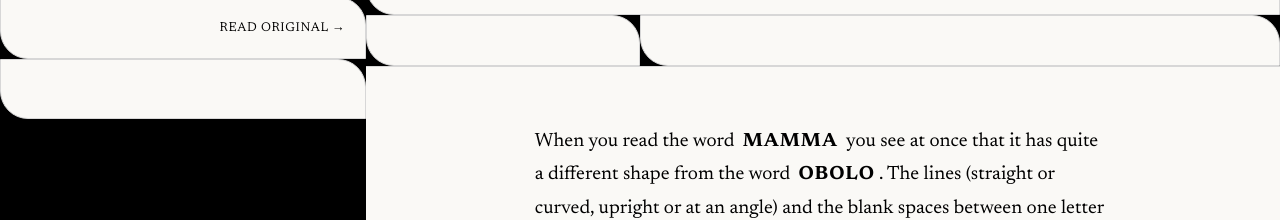
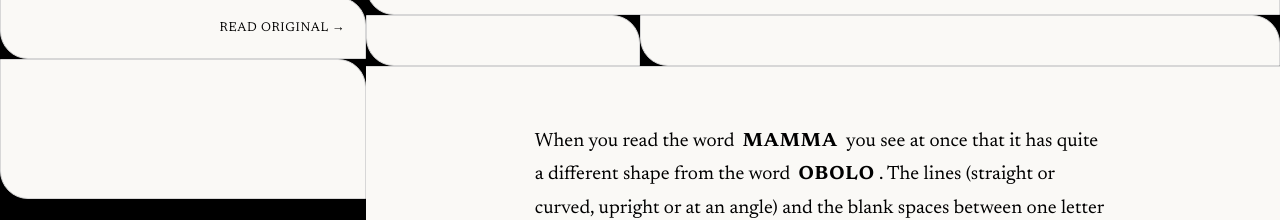
Before and after one commit to Jasmine-chang77/binding, a plain HTML site: page the-shape-of-words/index.html in a window 1280 px wide. Shown: the part 601-821 px from the top of the page. Drawn offline with nearby package versions, Linux system fonts and the light colour scheme; a web font is replaced by a local one.

Commit message:
Change the header to 100vh when it is desktop view

```diff
--- a/the-shape-of-words/style.css
+++ b/the-shape-of-words/style.css
@@ -94,7 +94,7 @@ header {
 	@media (width > 768px) {
 		position: sticky;
 		inset-block-start: 0;
-		block-size: 90vh;
+		block-size: 100vh;
 
 		grid-template-rows: auto auto auto auto 1fr;
 		grid-template-areas:
--- a/thinking-with-type/style.css
+++ b/thinking-with-type/style.css
@@ -91,7 +91,7 @@ header {
 	@media (width > 768px) {
 		position: sticky;
 		inset-block-start: 0;
-		block-size: 90vh;
+		block-size: 100vh;
 
 		grid-template-rows: auto auto auto auto 1fr;
 		grid-template-areas:
--- a/typography-is-a-grid/style.css
+++ b/typography-is-a-grid/style.css
@@ -93,7 +93,7 @@ header {
 	@media (width > 768px) {
 		position: sticky;
 		inset-block-start: 0;
-		block-size: 90vh;
+		block-size: 100vh;
 
 		grid-template-rows: auto auto auto auto 1fr;
 		grid-template-areas:
```
